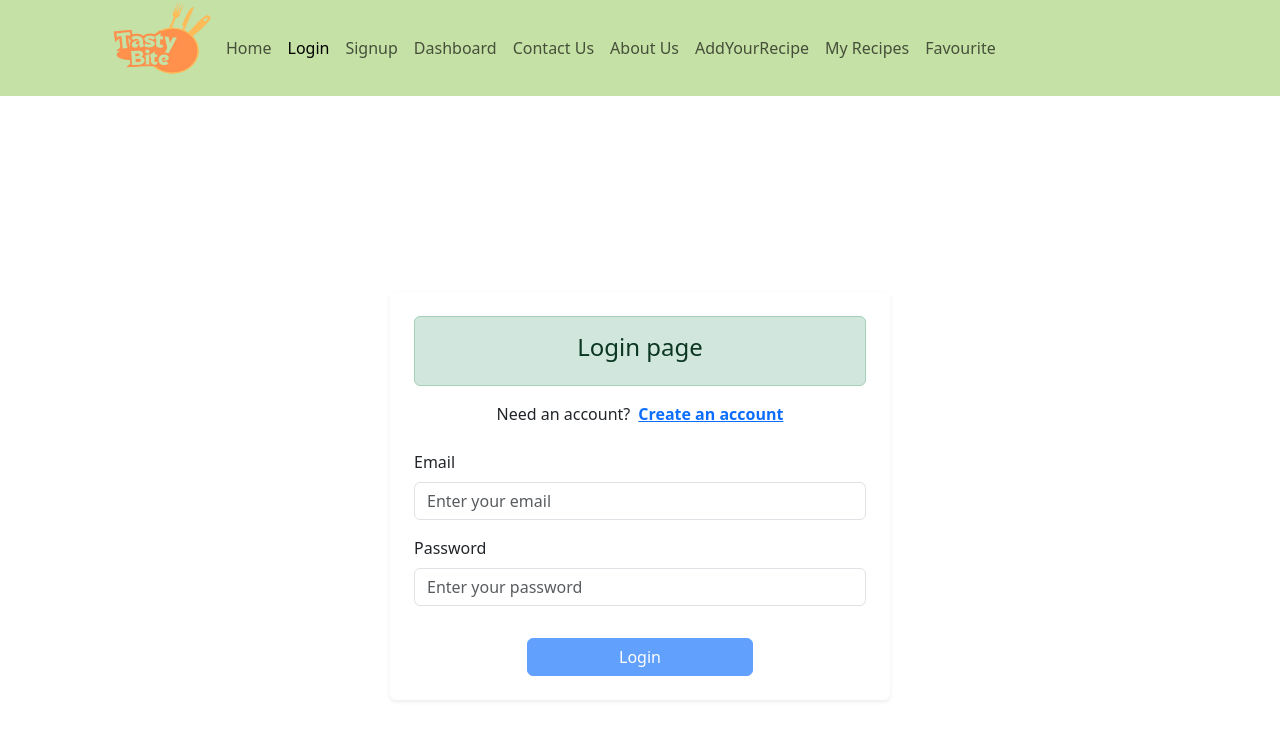
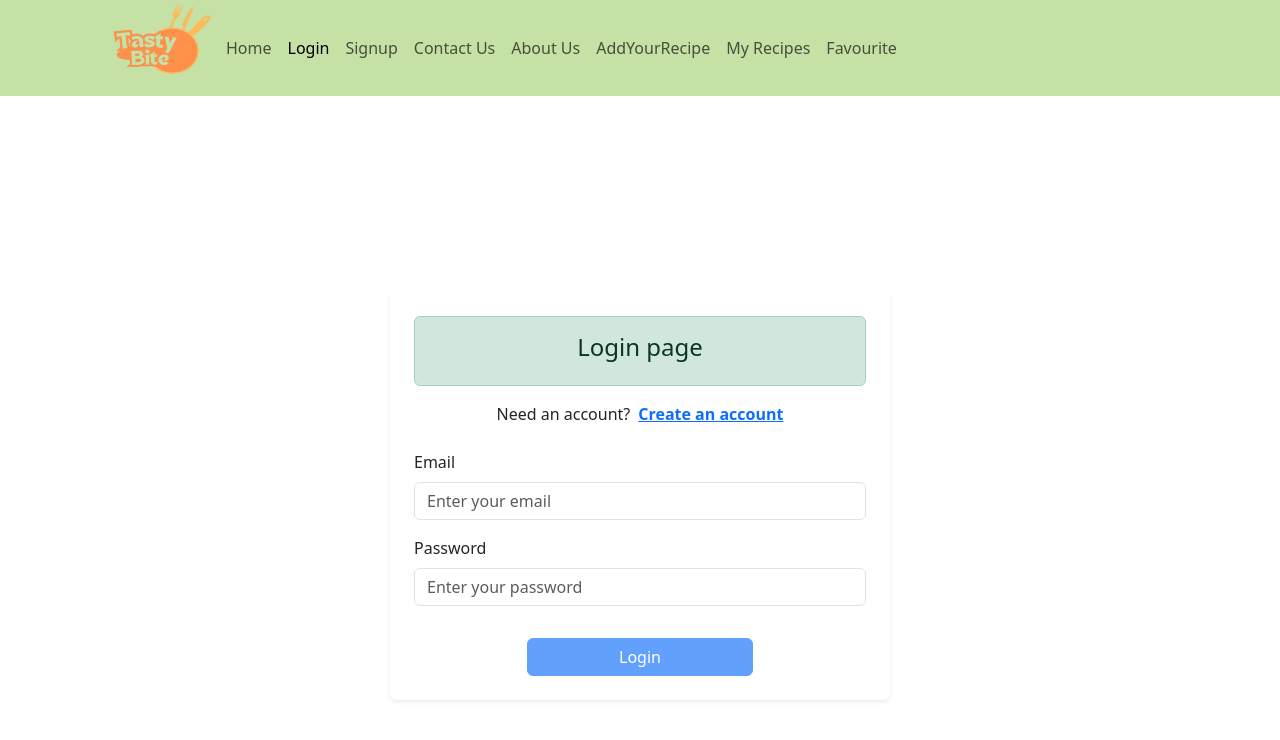
Before and after one commit to shriniwas-26/food-recipe, a React (Vite) app in the folder frontend/food-recipe-frontend/: page /login in a window 1280 px wide. Shown: the top 740 px of the page. Built offline with nearby package versions, Linux system fonts and the light colour scheme.

Commit message:
final changes

```diff
--- a/frontend/food-recipe-frontend/src/components/MyRecipes.jsx
+++ b/frontend/food-recipe-frontend/src/components/MyRecipes.jsx
@@ -90,13 +90,19 @@
       </div>
 
       {/* Recipe List */}
+
       {currentRecipes.length === 0 ? (
         <p className="text-muted">No matching recipes found.</p>
       ) : (
-        currentRecipes.map(item => (
+        <div className="d-flex flex-wrap justify-content-center justify-content-lg-start">
+        {currentRecipes.map(item => (
+
           <MyRecipeItems key={item._id} item={item} deleteRecipe={deleteRecipe} />
-        ))
+
+        ))}
+        </div>
       )}
+
 
       {/* Pagination */}
       {totalPages > 1 && (
--- a/frontend/food-recipe-frontend/src/components/NavigationBar.jsx
+++ b/frontend/food-recipe-frontend/src/components/NavigationBar.jsx
@@ -59,9 +59,6 @@
                 </LinkContainer>
               </>
             )}
-            <LinkContainer to="/dashboard">
-              <Nav.Link>Dashboard</Nav.Link>
-            </LinkContainer>
             <LinkContainer to="/contactus">
               <Nav.Link className="nav-link">Contact Us</Nav.Link>
             </LinkContainer>
--- a/frontend/food-recipe-frontend/src/components/myRecipeItems.jsx
+++ b/frontend/food-recipe-frontend/src/components/myRecipeItems.jsx
@@ -23,7 +23,7 @@
             <div
               key={item._id}
               className="card m-3 align-items-center"
-              style={{ width: "15rem" }}
+              style={{ width: "15rem", height: "310px" }}
             >
               <Link
                 to={`/recipeDetails/${item._id}`}
```
Also changed, not shown: 1 other file (tests, documents, lock files or other folders).
